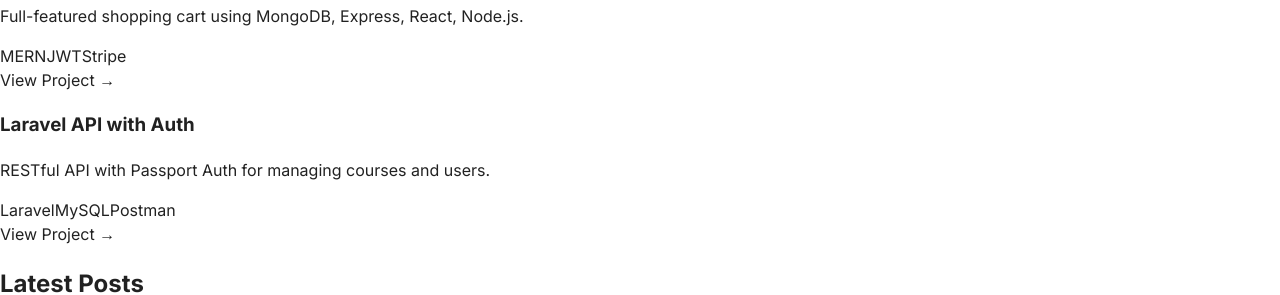
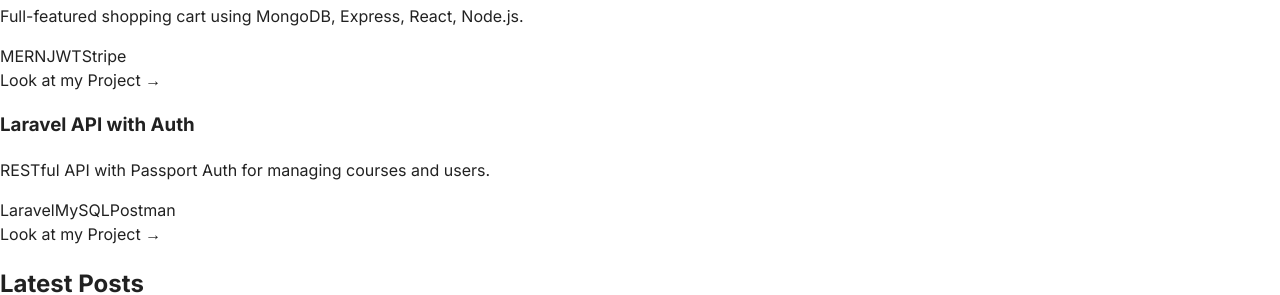
Before and after one commit to augustdigiroom/August-Digiroom-React-Portfolio, a React (Vite) app: page / in a window 1280 px wide. Shown: the part 1720-2015 px from the top of the page. Built offline with nearby package versions, Linux system fonts and the light colour scheme; no server answers.

Commit message:
Minor Adjustments

```diff
--- a/src/components/ProjectSection.jsx
+++ b/src/components/ProjectSection.jsx
@@ -22,7 +22,7 @@ export default function ProjectSection() {
               rel="noopener noreferrer"
               className="inline-block mt-4 text-sm font-medium text-blue-600 hover:underline"
             >
-              View Project →
+              Look at my Project →
             </a>
           </div>
         ))}
```
